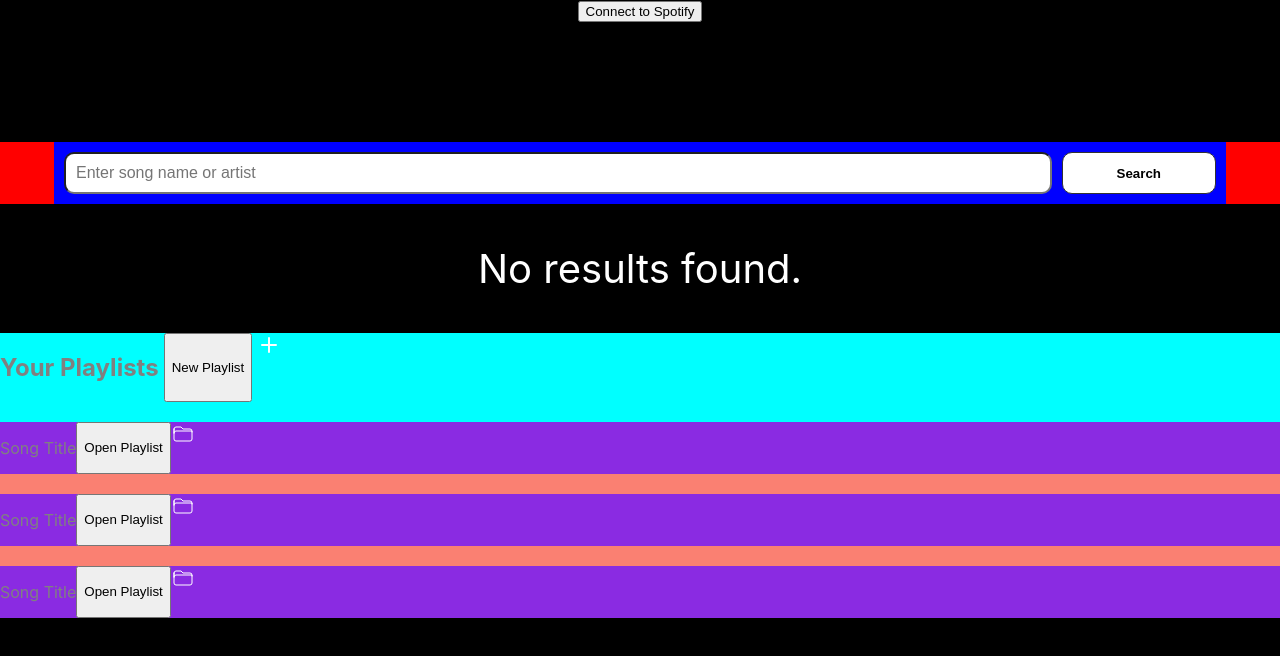
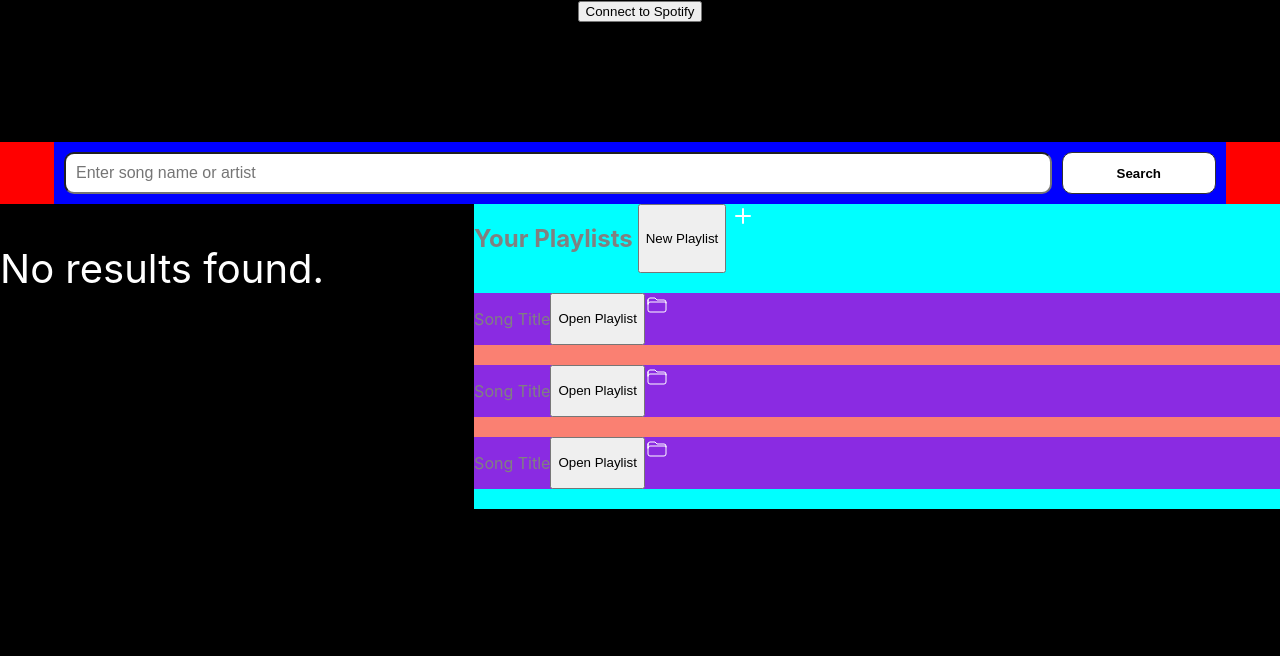
Before and after one commit to fivefootwan/playlistapp_practice, a React (Create React App) app: page / in a window 1280 px wide. Shown: the top 656 px of the page. Built offline with nearby package versions, Linux system fonts and the light colour scheme.

Commit message:
tried flex again

```diff
--- a/src/App.css
+++ b/src/App.css
@@ -23,11 +23,11 @@
   color: white;
 }
 
-.App-body {
+.App-Body {
   display: flex;
   justify-content: space-between;
   align-items: flex-start;
-  gap: 20px; /* space between columns */
+  gap: 150px; /* space between columns */
 }
 .App-link {
   color: #61dafb;
--- a/src/components/Playlist.module.css
+++ b/src/components/Playlist.module.css
@@ -3,6 +3,8 @@
     text-align: left;
     background-color: aqua;
     flex: 1;
+    min-width: 0; /* 🚨 CRUCIAL for flex-shrink to work */
+    overflow: hidden; /* Optional: avoids bleed if inner content overflows */
 
 }
 .PlaylistHeader {
--- a/src/components/SearchResult.module.css
+++ b/src/components/SearchResult.module.css
@@ -1,9 +1,9 @@
 .Result {
     margin-top: 5vh;
     background-color: brown;
-    width: 65vw;
-    margin-left: 0;
-    margin-right: auto;
+    /* width: 65vw; <- remove for flex*/
+    /* margin-left: 0;
+    margin-right: auto;*/
     flex: 2;
   }
 
```
